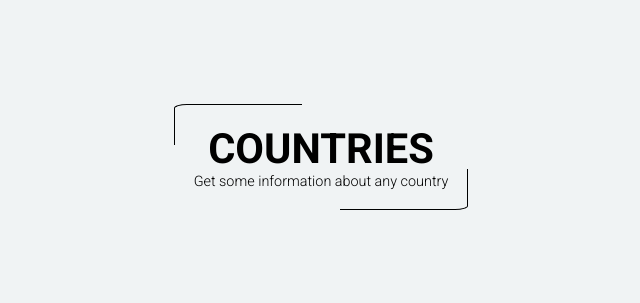
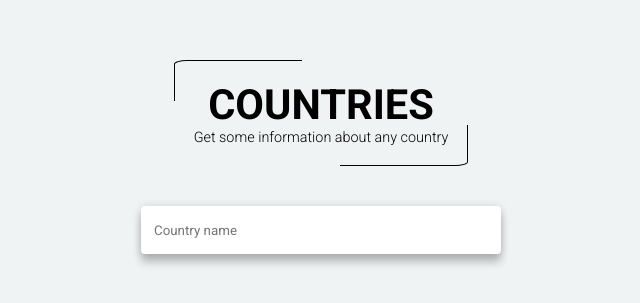
Before and after one commit to klusaktomasz/countries, a Vue app: page / in a window 1280 px wide. Shown: the part 243-546 px from the top of the page, without its empty margins (319-959 px from the left). Built offline with nearby package versions, Linux system fonts and the light colour scheme.

Commit message:
Add search input

```diff
--- a/src/App.vue
+++ b/src/App.vue
@@ -1,16 +1,19 @@
 <template>
   <div id="app" class="app">
     <c-header></c-header>
+    <c-search-input></c-search-input>
   </div>
 </template>
 
 <script>
 import CHeader from '@/components/CHeader.vue';
+import CSearchInput from '@/components/CSearchInput.vue';
 
 export default {
   name: 'app',
   components: {
     CHeader,
+    CSearchInput,
   },
 };
 </script>
@@ -32,5 +35,8 @@ body {
   display: flex;
   justify-content: center;
   align-items: center;
+  flex-direction: column;
+
+  margin: 0 20px;
 }
 </style>
--- /dev/null
+++ b/src/components/CSearchInput.vue
@@ -0,0 +1,34 @@
+<template>
+  <div class="box">
+    <input type="text" aria-label="Country name" placeholder="Country name">
+  </div>
+</template>
+
+<script>
+export default {
+  name: 'CSearchInput',
+};
+</script>
+
+<style scoped lang="scss">
+.box {
+  margin-top: 40px;
+  max-width: 360px;
+  width: 100%;
+}
+
+input {
+  background: #fff;
+  border: none;
+  border-radius: 4px;
+  font-family: 'Roboto', sans-serif;
+  box-shadow: 0px 8px 8px rgba(0, 0, 0, 0.24),
+              0px 0px 8px rgba(0, 0, 0, 0.12);
+
+  width: 100%;
+  min-height: 48px;
+  box-sizing: border-box;
+  padding: 13px;
+  position: relative;
+}
+</style>
```
